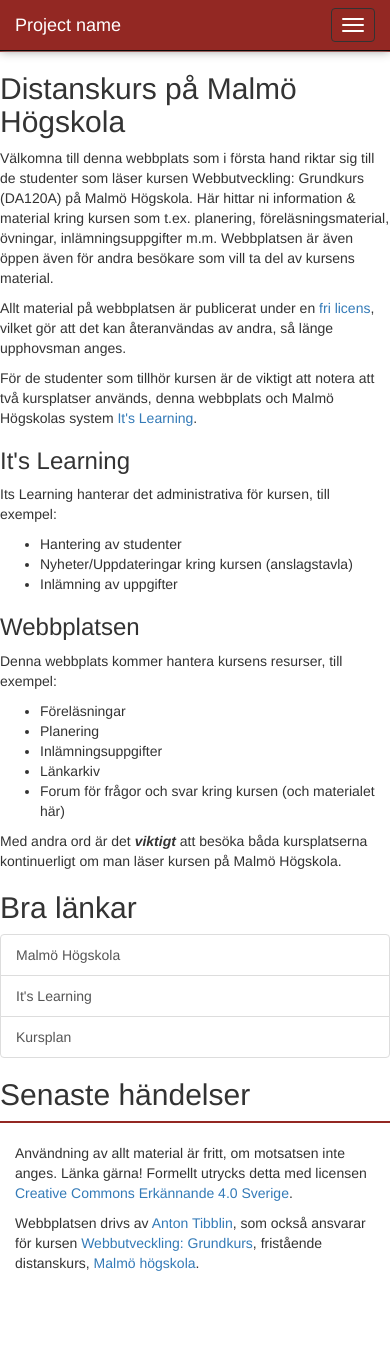
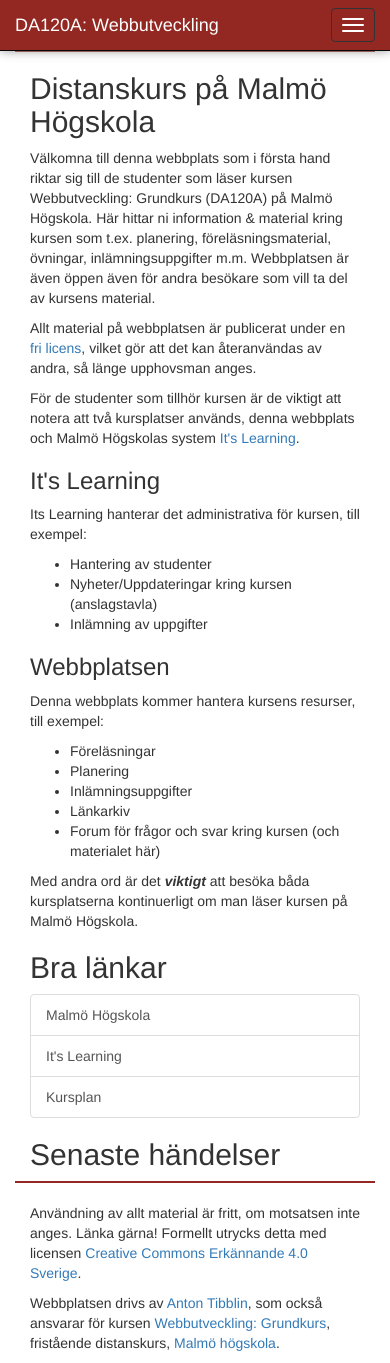
Before and after one commit to Tibbelit/DA120A, a PHP site: page / in a window 390 px wide; the page is wider, and only the part inside the window is pictured. Before the commit the page ends 1271 px from the top of that part, so only its background shows below. Run offline with PHP 8.4, Linux system fonts and the light colour scheme; some libraries are stand-ins or nearby versions.

Commit message:
Fixed CSS for mobile layout

```diff
--- a/_header.php
+++ b/_header.php
@@ -56,7 +56,7 @@
             <span class="icon-bar"></span>
             <span class="icon-bar"></span>
           </button>
-          <a class="navbar-brand" href="#">Project name</a>
+          <a class="navbar-brand" href="/">DA120A: Webbutveckling</a>
         </div>
         <div id="navbar" class="collapse navbar-collapse">
           <ul class="nav navbar-nav">
--- a/css/style.css
+++ b/css/style.css
@@ -30,6 +30,9 @@
 	.navbar-brand{
 		max-width:inherit;
 	}
+    .row{
+        margin:0px;
+    }
 }
 
 
```
